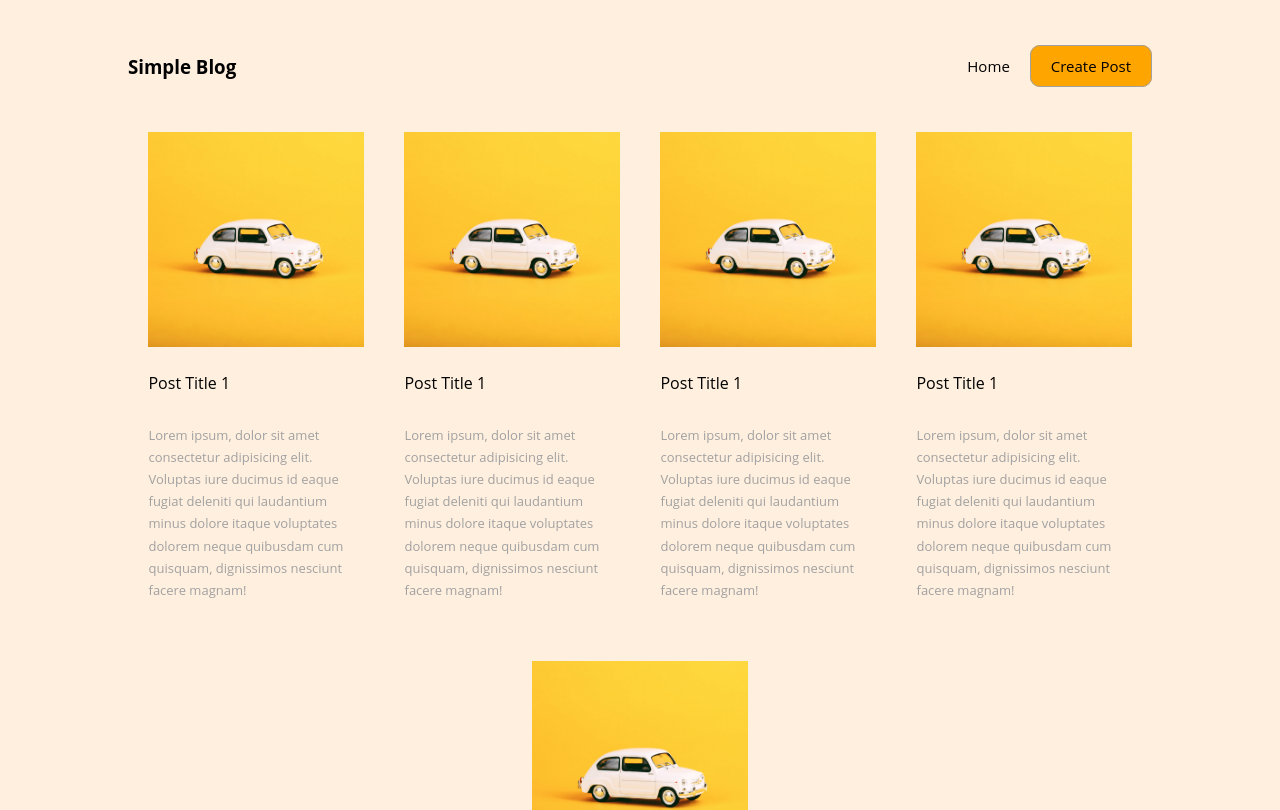
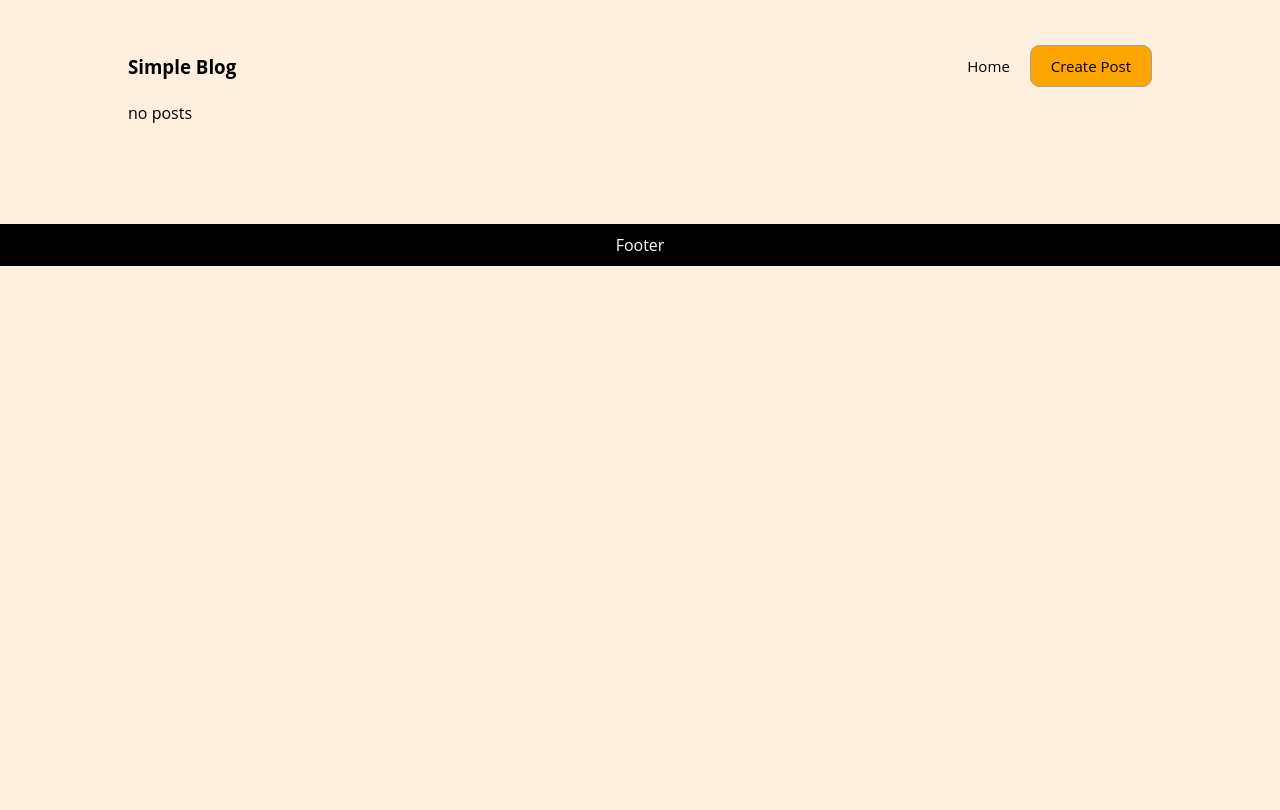
Before and after one commit to yasmin203/ReactSimpleBlog, a React (Create React App) app: page / in a window 1280 px wide. Shown: the top 810 px of the page. Built offline with nearby package versions, Linux system fonts and the light colour scheme; data requests are answered from the project's data file.

Commit message:
useStat and useEffect hooks

```diff
--- /dev/null
+++ b/data/db.json
@@ -0,0 +1,25 @@
+{
+    "posts": [
+      {
+        "id": 1,
+        "title": "post title 1 ....",
+        "description": "post description 1 .....",
+        "image": "../../images/product1.jpg",
+        "author": "Ali"
+      },
+      {
+        "id": 2,
+        "title": "post title 2 ....",
+        "description": "post description 2 .....",
+        "image": "../../images/product3.jpg",
+        "author": ""
+      },
+      {
+        "id": 3,
+        "title": "post title 3 ....",
+        "description": "post description 3 .....",
+        "image": "../../images/product6.jpg",
+        "author": ""
+      }
+    ]
+  }
--- a/public/index.html
+++ b/public/index.html
@@ -2,42 +2,18 @@
 <html lang="en">
   <head>
     <meta charset="utf-8" />
-    <link rel="icon" href="%PUBLIC_URL%/favicon.ico" />
     <meta name="viewport" content="width=device-width, initial-scale=1" />
     <meta name="theme-color" content="#000000" />
     <meta
       name="description"
       content="Web site created using create-react-app"
     />
-    <link rel="apple-touch-icon" href="%PUBLIC_URL%/logo192.png" />
-    <!--
-      manifest.json provides metadata used when your web app is installed on a
-      user's mobile device or desktop. See https://developers.google.com/web/fundamentals/web-app-manifest/
-    -->
-    <link rel="manifest" href="%PUBLIC_URL%/manifest.json" />
-    <!--
-      Notice the use of %PUBLIC_URL% in the tags above.
-      It will be replaced with the URL of the `public` folder during the build.
-      Only files inside the `public` folder can be referenced from the HTML.
 
-      Unlike "/favicon.ico" or "favicon.ico", "%PUBLIC_URL%/favicon.ico" will
-      work correctly both with client-side routing and a non-root public URL.
-      Learn how to configure a non-root public URL by running `npm run build`.
-    -->
     <title>React App</title>
   </head>
   <body>
     <noscript>You need to enable JavaScript to run this app.</noscript>
     <div id="root"></div>
-    <!--
-      This HTML file is a template.
-      If you open it directly in the browser, you will see an empty page.
 
-      You can add webfonts, meta tags, or analytics to this file.
-      The build step will place the bundled scripts into the <body> tag.
-
-      To begin the development, run `npm start` or `yarn start`.
-      To create a production bundle, use `npm run build` or `yarn build`.
-    -->
   </body>
 </html>
--- a/src/components/posts/Post.js
+++ b/src/components/posts/Post.js
@@ -1,41 +1,25 @@
-import React from 'react'
-import img1 from '../../images/product1.jpg'
-import img2 from '../../images/product3.jpg'
-import styles from '../styles.css'
- const Post = () => {
+import React from "react"
+import img1 from "../../images/product1.jpg"
+import img2 from "../../images/product3.jpg"
+import styles from "../styles.css"
+const Post = ({post,handleDelete}) => {
+  // const Post = ({post}) => {
+  // console.log(props)
   return (
-        <div className="second-container">
-        <div className='img-container'>
-            <img src={img1} alt="post-img" />
-        </div>
-        <div className="post-content">
-            <span>Post Title 1</span>
-            <p>Lorem ipsum, dolor sit amet consectetur adipisicing elit. Voluptas iure ducimus id eaque fugiat deleniti qui laudantium minus dolore itaque voluptates dolorem neque quibusdam cum quisquam, dignissimos nesciunt facere magnam!</p>
+    <div className='second-container'>
+      <div className='img-container'>
+        <img src={post.image} alt='post-img' />
+      </div>
+      <div className='post-content'>
+        <span>{post.title}</span>
+        <h6>By: {post.author? post.author:"yasmin"}</h6>
+        <p>
+          {post.description}
+        </p>
+        <button className="btn" onClick={()=>handleDelete(post.id)}>Delete</button>
 
-            </div>
-</div>
-
-    //     <div className='img-container'>
-    //         <img src={img1} alt="post-img" />
-    //         <div className="post-content">
-    //         <span>Post Title 1</span>
-    //         <p>Lorem ipsum, dolor sit amet consectetur adipisicing elit. Voluptas iure ducimus id eaque fugiat deleniti qui laudantium minus dolore itaque voluptates dolorem neque quibusdam cum quisquam, dignissimos nesciunt facere magnam!</p>
-
-    //         </div>
-    //     </div>
-
-
-
-    //     <div className='img-container'>
-    //         <img src={img2} alt="post-img" />
-    //         <div className="post-content">
-    //         <span>Post Title 2</span>
-    //         <p>Lorem ipsum, dolor sit amet consectetur adipisicing elit. Voluptas iure ducimus id eaque fugiat deleniti qui laudantium minus dolore itaque voluptates dolorem neque quibusdam cum quisquam, dignissimos nesciunt facere magnam!</p>
-
-    //         </div>
-    //     </div>
-    // </div>
-
+      </div>
+    </div>
   )
 }
 export default Post
--- a/src/components/posts/Posts.js
+++ b/src/components/posts/Posts.js
@@ -1,17 +1,31 @@
-import React from 'react'
-import Post from './Post'
- const Posts = () => {
+import React, { useState,useEffect } from "react"
+import Post from "./Post"
+
+const Posts = () => {
+  const [posts, setPosts] = useState(null)
+   useEffect(()=>{
+fetch("http://localhost:4000/posts").then(res=>{
+  return res.json()
+}).then(data=>{
+  console.log(data)
+})
+   },[])
+  const handleDelete = (id) => {
+    let currposts = [...posts]
+    let newPosts = currposts.filter((post) => post.id !== id)
+    setPosts(newPosts)
+
+    // console.log(newPosts)
+  }
+
   return (
     <div className='container'>
-    <div className='single-container'>
-      <Post/>
-      <Post/>
-      <Post/>
-      <Post/>
-      <Post/>
+      <div className='single-container'>
+        {posts ? posts.map((post) => (
+          <Post key={post.id} post={post} handleDelete={handleDelete} />
+        )):"no posts"}
+      </div>
     </div>
-    </div>
-
   )
 }
 export default Posts
--- a/src/components/styles.css
+++ b/src/components/styles.css
@@ -69,12 +69,13 @@ ul{
     margin:0 auto;
     transition: all .2s ease-in-out;
     overflow:hidden;
+    height:214px;
 }
 
 .img-container img{
     width:100%;
     margin-bottom:20px;
-    height:auto;
+    height:100%;
 }
 .img-container img:hover{
     transform: scale(1.1);
@@ -85,7 +86,8 @@ ul{
     bottom:0px;
 }
 .post-content span{
- padding-bottom:30px;
+ margin-top:15px;
+ margin-bottom:10px;
  display:block;
 }
 .post-content p{
```
Also changed, not shown: public/manifest.json (deleted).
